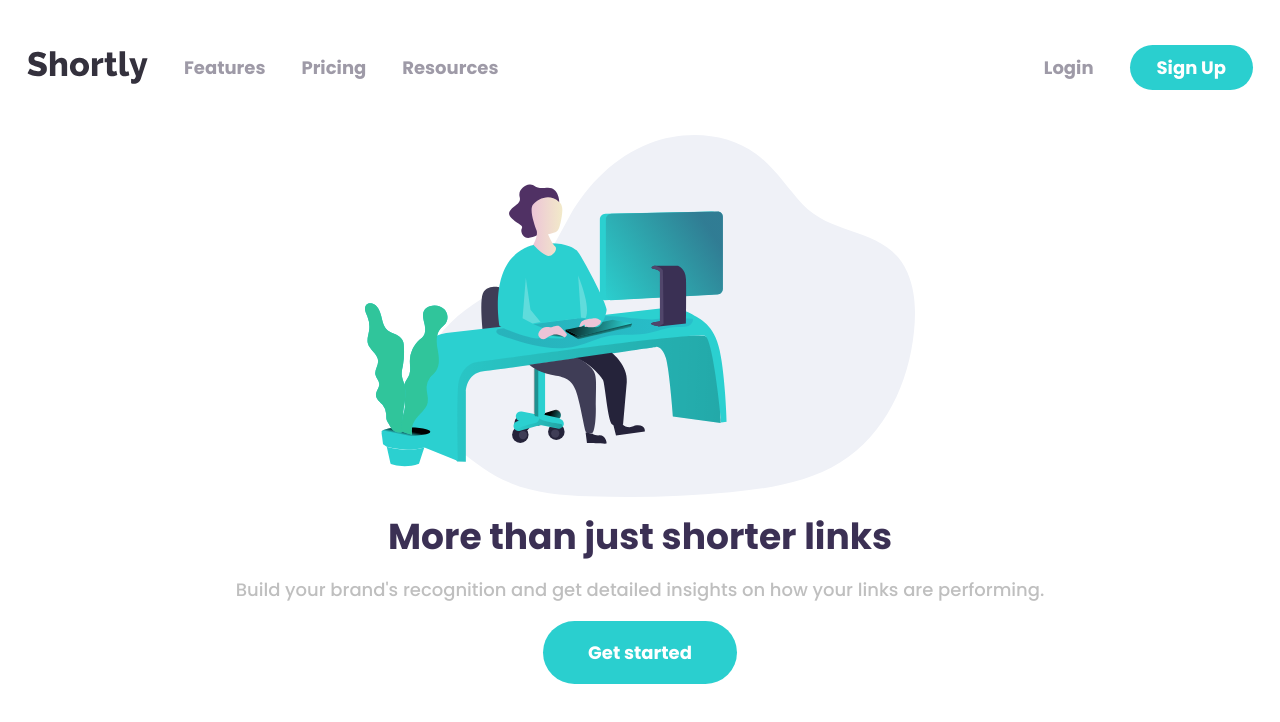
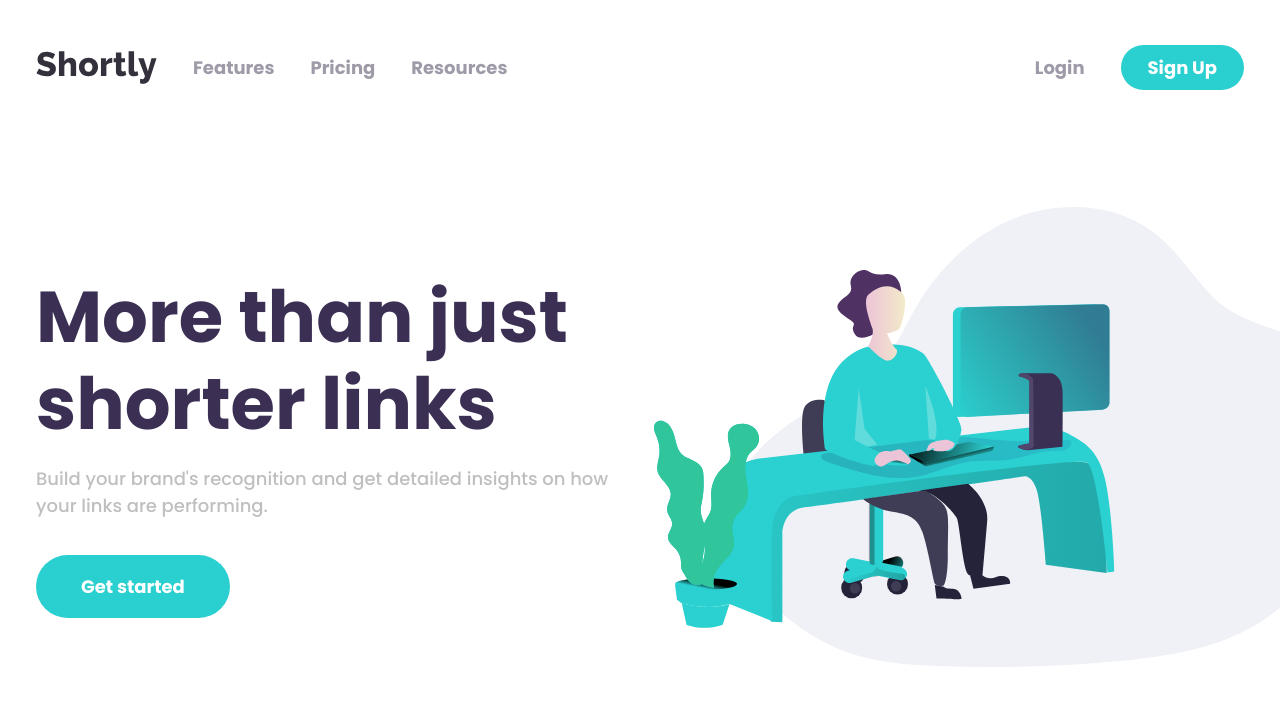
Before and after one commit to pklepa/url-shortening, a React (Create React App) app: page / in a window 1280 px wide. Shown: the top 722 px of the page. Built offline with nearby package versions, Linux system fonts and the light colour scheme.

Commit message:
Add responsiveness to HeroSection

```diff
--- a/src/components/HeroSection.js
+++ b/src/components/HeroSection.js
@@ -30,10 +30,18 @@ function HeroSection() {
 const Container = styled.section`
   display: flex;
   flex-direction: column-reverse;
-  /* align-items: center; */
 
-  width: 100%;
+  width: min(100%, 1440px);
   padding: 0 1rem;
+
+  @media ${(props) => props.theme.devices.tablet} {
+    /* display: grid; */
+    /* grid-template-columns: 600px 1fr; */
+    flex-direction: row;
+    justify-content: space-between;
+    padding: 4rem 2rem;
+    align-items: center;
+  }
 `;
 
 const Content = styled.div`
@@ -56,6 +64,23 @@ const Content = styled.div`
 
     margin: 1rem 0;
   }
+
+  @media ${(props) => props.theme.devices.tablet} {
+    align-items: flex-start;
+    margin-right: 1rem;
+
+    h1 {
+      font-size: 4rem;
+      text-align: left;
+      width: 600px;
+    }
+
+    span {
+      text-align: left;
+      width: 600px;
+      margin-bottom: 2rem;
+    }
+  }
 `;
 
 const Illustration = styled.img`
@@ -63,6 +88,10 @@ const Illustration = styled.img`
   margin-bottom: 1rem;
 
   align-self: ${(props) => (props.width > 600 ? "center" : "flex-start")};
+
+  @media ${(props) => props.theme.devices.tablet} {
+    width: 700px;
+  }
 `;
 
 export default HeroSection;
--- a/src/components/Navbar.js
+++ b/src/components/Navbar.js
@@ -32,8 +32,8 @@ const Container = styled.header`
   align-items: flex-start;
   justify-content: space-between;
 
-  width: 100%;
-  padding: 2.5rem 1.5rem;
+  width: min(100%, 1440px);
+  padding: 2.5rem 2rem;
 
   @media ${(props) => props.theme.devices.tablet} {
     align-items: center;
```
Also changed, not shown: 1 other file (tests, documents, lock files or other folders).
